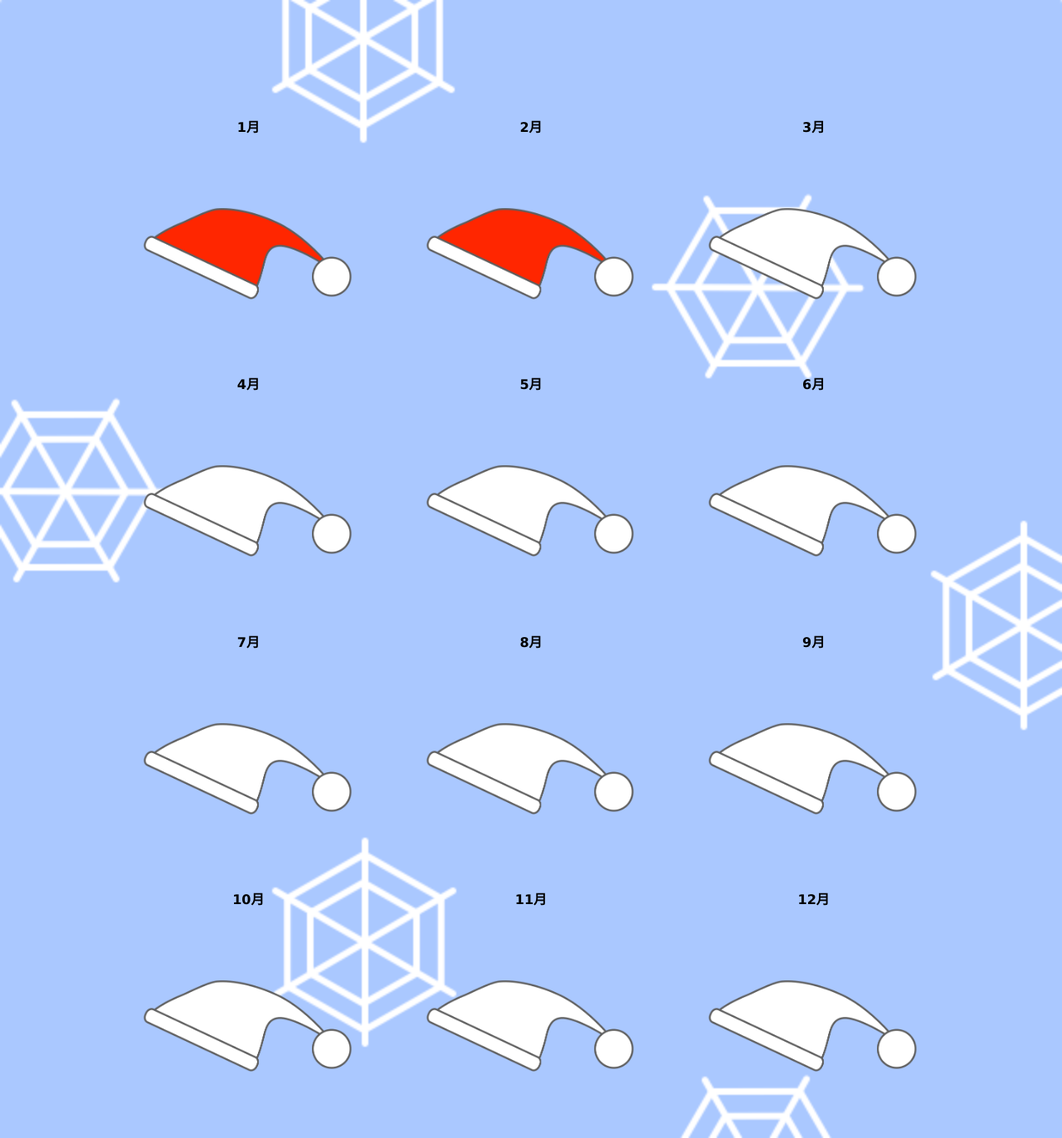
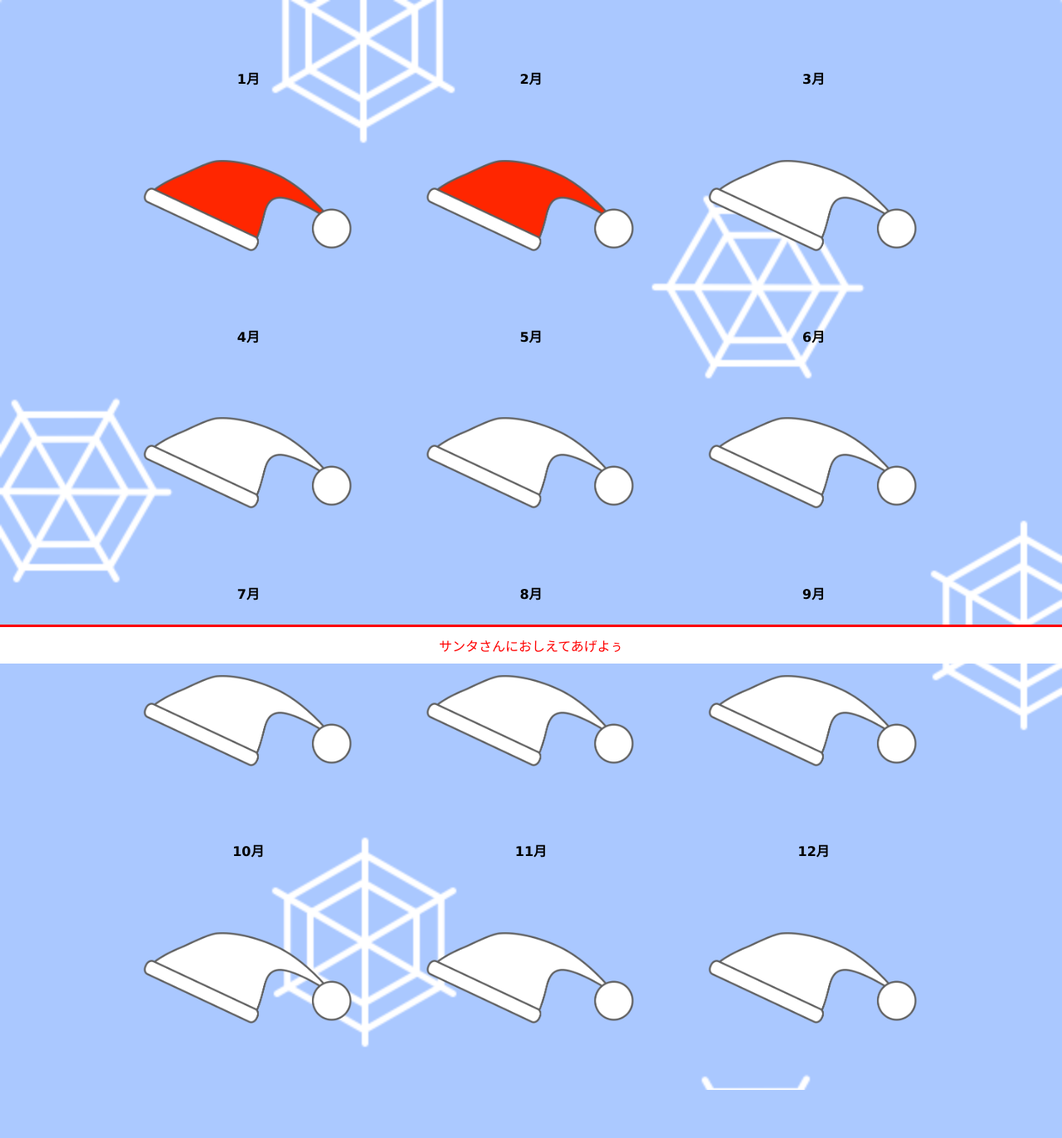
Before and after one commit to harada4atsushi/iikocho, a PHP site: page /wish_list.html in a window 1280 px wide. Shown: the whole page at 83% size. After the commit the page ends 1314 px from the top, so only its background shows below. Run offline with PHP 8.4, Linux system fonts and the light colour scheme.

Commit message:
サンタさんにおしえる追加

```diff
--- a/css/style.css
+++ b/css/style.css
@@ -13,14 +13,14 @@
   background-size: cover;
   position: relative;
   width: 80%;
-  height: 80%;
-  padding: 10%;
+  height: 100%;
+  padding: 0 10%;
   margin: 0; }
 
 #stamp_list {
   width: 100%;
-  height: 100%;
-  margin: 0;
+  height: 80%;
+  margin: 5% 0 15%;
   padding: 0; }
   #stamp_list th, #stamp_list td {
     padding: 10px;
@@ -28,6 +28,17 @@
   #stamp_list img {
     width: 80%;
     margin: 20% 10%; }
+
+#tell {
+  position: absolute;
+  bottom: 0;
+  left: 0;
+  width: 100%;
+  background-color: #FFF;
+  border-top: 3px solid red;
+  padding: 10px 0;
+  color: red;
+  text-align: center; }
 
 #congratulation {
   width: 100%;
--- a/css/style.scss
+++ b/css/style.scss
@@ -14,16 +14,16 @@
 	        background-size: cover;
 	position: relative;
 	width: 80%;
-	height: 80%;
-	padding: 10%;
+	height: 100%;
+	padding: 0 10%;
 	margin: 0;
 }
 
 #stamp_list{
 
 	width: 100%;
-	height: 100%;
-	margin: 0;
+	height: 80%;
+	margin: 5% 0 15%;
 	padding: 0;
 
 	th, td{
@@ -35,6 +35,18 @@
 		width: 80%;
 		margin: 20% 10%;
 	}
+}
+
+#tell{
+	position: absolute;
+	bottom: 0;
+	left: 0;
+	width: 100%;
+	background-color: #FFF;
+	border-top: 3px solid red;
+	padding: 10px 0;
+	color: red;
+	text-align: center;
 }
 
 #congratulation{
--- a/wish_list.html
+++ b/wish_list.html
@@ -10,6 +10,7 @@
 	<script src='./js/script.js'></script>
 </head>
 <body>
+&nbsp;
 
 <table id="stamp_list">
 	<tr>
@@ -56,6 +57,10 @@
 	</tr>
 </table>
 
+<div id="tell">
+	サンタさんにおしえてあげよぅ
+</div>
+
 <div id="congratulation"></div>
 
 <div id="clear"></div>
```
